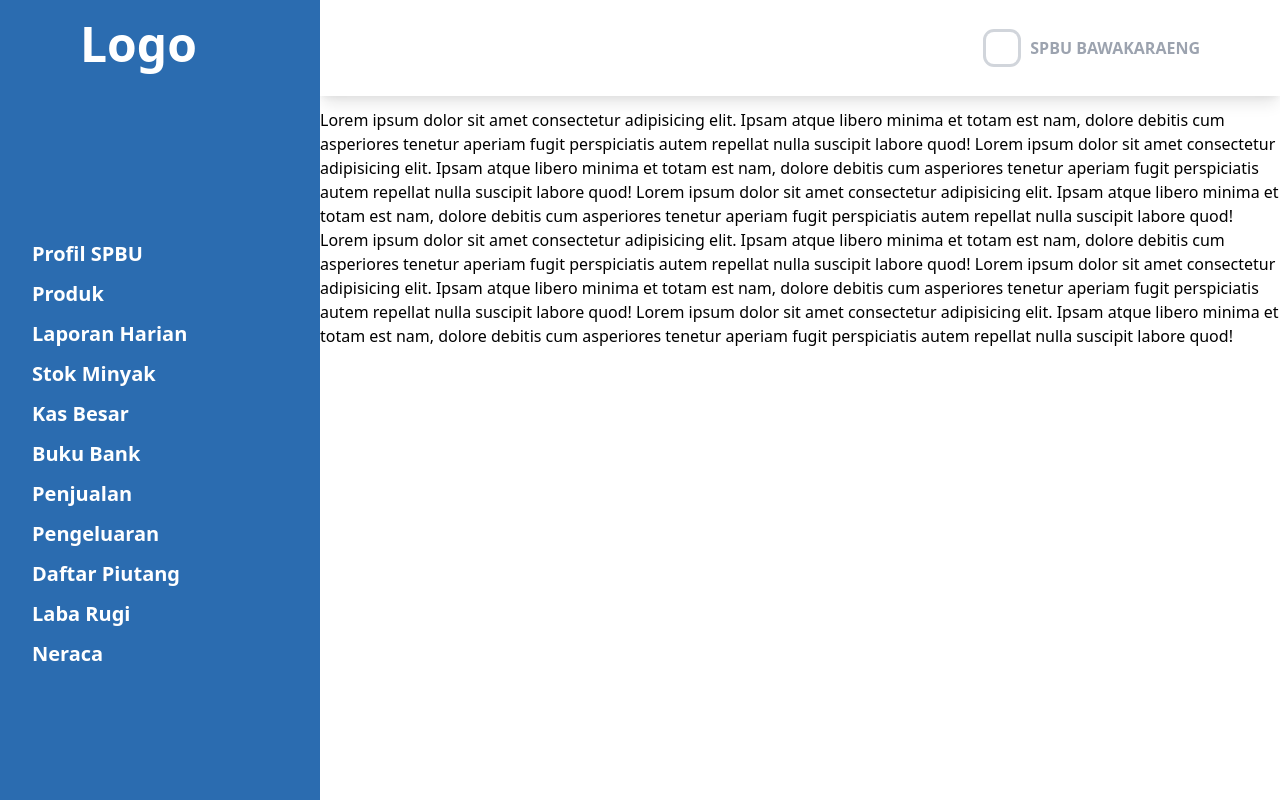
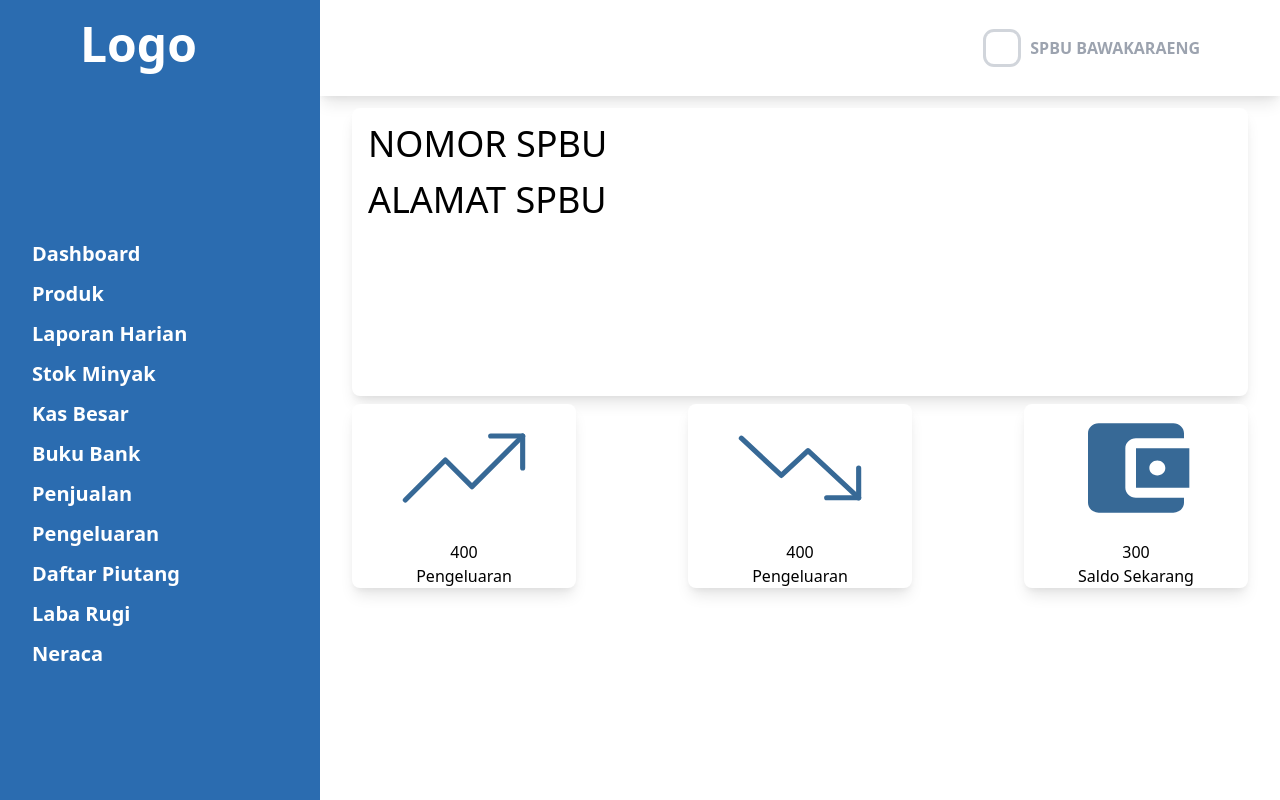
Before and after one commit to hananloser/shk, a Next.js app: page /dashboard in a window 1280 px wide. Built offline with nearby package versions, Linux system fonts and the light colour scheme.

Commit message:
feat(component) Create Dashboard pages

```diff
--- a/package.json
+++ b/package.json
@@ -8,10 +8,13 @@
     "start": "next start"
   },
   "dependencies": {
+    "@types/next-auth": "^3.1.18",
     "clsx": "^1.1.1",
     "next": "10.0.3",
+    "next-auth": "^3.1.0",
     "react": "17.0.1",
     "react-dom": "17.0.1",
+    "react-hook-form": "^6.13.1",
     "react-loading-skeleton": "^2.1.1"
   },
   "devDependencies": {
--- /dev/null
+++ b/src/assets/icons/TrendingDown.tsx
@@ -0,0 +1,25 @@
+import * as React from "react";
+
+function TrendingDown(props: React.SVGProps<SVGSVGElement>) {
+  return (
+    <svg width="1em" height="1em" viewBox="0 0 100 93" fill="none" {...props}>
+      <path
+        d="M95.833 69.75L56.25 32.937 35.417 52.314 4.167 23.25"
+        stroke="#376996"
+        strokeWidth={4}
+        strokeLinecap="round"
+        strokeLinejoin="round"
+      />
+      <path
+        d="M70.833 69.75h25V46.5"
+        stroke="#376996"
+        strokeWidth={4}
+        strokeLinecap="round"
+        strokeLinejoin="round"
+      />
+    </svg>
+  );
+}
+
+const MemoTrendingDown = React.memo(TrendingDown);
+export default MemoTrendingDown;
--- /dev/null
+++ b/src/assets/icons/TrendingUp.tsx
@@ -0,0 +1,25 @@
+import * as React from "react";
+
+function TrendingUp(props: React.SVGProps<SVGSVGElement>) {
+  return (
+    <svg width="1em" height="1em" viewBox="0 0 100 100" fill="none" {...props}>
+      <path
+        d="M95.833 25L56.25 64.583 35.417 43.75 4.167 75"
+        stroke="#376996"
+        strokeWidth={4}
+        strokeLinecap="round"
+        strokeLinejoin="round"
+      />
+      <path
+        d="M70.833 25h25v25"
+        stroke="#376996"
+        strokeWidth={4}
+        strokeLinecap="round"
+        strokeLinejoin="round"
+      />
+    </svg>
+  );
+}
+
+const MemoTrendingUp = React.memo(TrendingUp);
+export default MemoTrendingUp;
--- /dev/null
+++ b/src/assets/icons/Wallet.tsx
@@ -0,0 +1,15 @@
+import * as React from "react";
+
+function Wallet(props: React.SVGProps<SVGSVGElement>) {
+  return (
+    <svg width="1em" height="1em" viewBox="0 0 100 93" fill="none" {...props}>
+      <path
+        d="M87.5 69.75v3.875c0 4.263-3.75 7.75-8.333 7.75H20.833c-4.625 0-8.333-3.487-8.333-7.75v-54.25c0-4.262 3.708-7.75 8.333-7.75h58.334c4.583 0 8.333 3.488 8.333 7.75v3.875H50c-4.625 0-8.333 3.488-8.333 7.75v31c0 4.263 3.708 7.75 8.333 7.75h37.5zM50 62h41.667V31H50v31zm16.667-9.688c-3.459 0-6.25-2.596-6.25-5.812s2.791-5.813 6.25-5.813c3.458 0 6.25 2.597 6.25 5.813 0 3.216-2.792 5.813-6.25 5.813z"
+        fill="#376996"
+      />
+    </svg>
+  );
+}
+
+const MemoWallet = React.memo(Wallet);
+export default MemoWallet;
--- a/src/compoents/Sidebar/index.tsx
+++ b/src/compoents/Sidebar/index.tsx
@@ -3,7 +3,7 @@ import React from 'react'
 
 const Sidebar = () => {
     const menu = [
-        { name: "Profil SPBU" },
+        { name: "Dashboard"},
         { name: "Produk" },
         { name: "Laporan Harian" },
         { name: "Stok Minyak" },
--- a/src/compoents/card/index.tsx
+++ b/src/compoents/card/index.tsx
@@ -8,22 +8,27 @@ export enum Color {
 
 export enum Size {
     large = 'w-full lg:w-1/3',
+    profile = 'w-full h-72',
+    small = 'w-full lg:w-1/4'
 }
+
 
 type Props = {
     size: keyof typeof Size,
     color?: keyof typeof Color,
+    customClass?: string
 }
 
 export const Card: React.FC<Props> = ({
     size = 'large',
     color = 'default',
+    customClass,
     children,
     ...props
 }) => {
 
     const className = clsx(
-        'bg-primary shadow shadow-lg rounded-lg px-5 px-12',
+        'bg-primary shadow shadow-lg rounded-lg ' + customClass ?? '',
         Size[size],
         Color[color]
     )
--- a/src/hocs/withoutAuth.tsx
+++ b/src/hocs/withoutAuth.tsx
@@ -8,7 +8,7 @@ import withConditionalRedirect from './withConditionRedirect';
  */
 export default function withoutAuth<P>(
   WrappedComponent: NextPage<P>,
-  location = '/profile'
+  location = '/login'
 ): NextPage<P> {
   return withConditionalRedirect({
     WrappedComponent,
--- a/src/pages/auth/component/Input/Input.tsx
+++ b/src/pages/auth/component/Input/Input.tsx
@@ -1,21 +1,20 @@
-import React, { InputHTMLAttributes } from 'react'
+import React from 'react'
 
-
-interface Props extends InputHTMLAttributes<HTMLInputElement> {
+type InputProps = React.DetailedHTMLProps<React.InputHTMLAttributes<HTMLInputElement>, HTMLInputElement> & {
     name: string,
     placeholder: string,
-}
+};
 
-
-const Input = ({ name, type, ...rest }: Props) => {
-    return (
+const Input = React.forwardRef<HTMLInputElement, InputProps>(({ name, placeholder, type }, ref, ...rest) => (
     <input
         id={name}
+        name={name}
         type={type}
+        placeholder={placeholder}
+        ref={ref}
         {...rest}
         className="flex-shrink rounded flex-grow flex-auto leading-normal w-px mt-2 border-0 h-8 px-3 relative self-center font-roboto text-lg outline-none bg-gray-200"
     />
-    )
-}
+))
 
 export default Input
--- a/src/pages/auth/index.tsx
+++ b/src/pages/auth/index.tsx
@@ -1,4 +1,4 @@
-import React, { FormEvent, useState } from 'react'
+import React, { useState } from 'react'
 import PasswordIcon from '../../assets/icons/Password'
 import MemoUserIcon from '../../assets/icons/UserIcon'
 import Input from './component/Input/Input'
@@ -8,6 +8,7 @@ import { Card } from '../../compoents/card'
 import { Container } from '../../compoents/container'
 import { Button } from '../../compoents/button'
 import { useRouter } from 'next/router'
+import { useForm } from 'react-hook-form'
 
 
 type Login = {
@@ -16,20 +17,17 @@ type Login = {
 }
 
 const Auth = () => {
-	const [email, setEmail] = useState<string>();
-	const [password, setPassword] = useState<string>();
 	const [loading, setLoading] = useState<boolean>(false);
+	const { register, handleSubmit, errors } = useForm<Login>()
 	const router = useRouter()
 
-	const handleForm = (e: FormEvent) => {
-		e.preventDefault()
-		login({ email: email, password });
+	const handleForm = ({ email, password }: Login) => {
+		console.log(errors);
+		login({ email, password });
 	}
 
 	const login = async ({ email, password }: Login) => {
-
 		setLoading(true);
-
 		const response = await fetch('https://shk-backend.test/api/v1/login', {
 			method: 'POST',
 			headers: {
@@ -37,9 +35,7 @@ const Auth = () => {
 			},
 			body: JSON.stringify({ email: email, password: password })
 		})
-
 		const json = await response.json();
-
 		if (response.status == 200) {
 			localStorage.setItem('token', json['access_token'])
 			router.push('/dashboard')
@@ -47,7 +43,6 @@ const Auth = () => {
 		} else if (response.status == 401) {
 			setLoading(false);
 		}
-
 	}
 
 	return (
@@ -55,23 +50,27 @@ const Auth = () => {
 			<Container>
 				<Card
 					color='default'
-					size='large'>
+					size='large'
+					customClass='px-12 py-4'
+				>
 					{!loading ? (
-						<form onSubmit={handleForm}>
+						<form onSubmit={handleSubmit(handleForm)}>
 							<div className="title text-center mt-7 font-bold text-2xl">
 								Selamat Datang
 						   </div>
 							<div className="title text-center mt-7 font-bold text-xl">
 								Silakan Masukan Username Dan Password
-						   </div>
-
+								{errors.email?.type == 'required' && (<p className="text-red-500">Email Tidak Boleh Kosong</p>)}
+								{errors.password?.type == 'required' && (<p className="text-red-500" >Password Tidak Boleh Kosong</p>)}
+							</div>
 							<InputGroup icon={<MemoUserIcon />}>
-								<Input type='text' name='email' placeholder="Username Or Email" autoComplete='off' onChange={(e) => setEmail(e.target.value)} />
+								<Input type='text' name='email' placeholder="Username Or Email" autoComplete='off' ref={register({ required: true })} />
 							</InputGroup>
 
 							<InputGroup icon={<PasswordIcon />}>
-								<Input type='password' name='password' placeholder="Password" onChange={(e) => setPassword(e.target.value)} />
+								<Input type='password' name='password' placeholder="Password" ref={register({ required: true })} />
 							</InputGroup>
+
 							<div className="flex justify-center mb-10 mt-10">
 								<Button variant='primary' textVariant='bold' size='xlarge' type='submit'>
 									Login
@@ -84,7 +83,7 @@ const Auth = () => {
 								<Skeleton height={20} width={'20%'} />
 								<Skeleton height={50} width={'100%'} />
 								<Skeleton height={50} width={'100%'} />
-								<Skeleton height={50} width={'20%'}/>
+								<Skeleton height={50} width={'20%'} />
 							</div>
 						)}
 				</Card>
--- a/src/pages/dashboard/index.tsx
+++ b/src/pages/dashboard/index.tsx
@@ -1,4 +1,8 @@
 import React from 'react'
+import MemoTrendingDown from '../../assets/icons/TrendingDown'
+import MemoTrendingUp from '../../assets/icons/TrendingUp'
+import MemoWallet from '../../assets/icons/Wallet'
+import { Card } from '../../compoents/card'
 import Sidebar from '../../compoents/Sidebar'
 
 const Dashboard = () => {
@@ -13,14 +17,43 @@ const Dashboard = () => {
                         <div className="name font-bold text-gray-400 mt-1">SPBU BAWAKARAENG</div>
                     </div>
                 </div>
-                <div className="container mx-auto">
-                    Lorem ipsum dolor sit amet consectetur adipisicing elit. Ipsam atque libero minima et totam est nam, dolore debitis cum asperiores tenetur aperiam fugit perspiciatis autem repellat nulla suscipit labore quod!
-                    Lorem ipsum dolor sit amet consectetur adipisicing elit. Ipsam atque libero minima et totam est nam, dolore debitis cum asperiores tenetur aperiam fugit perspiciatis autem repellat nulla suscipit labore quod!
-                    Lorem ipsum dolor sit amet consectetur adipisicing elit. Ipsam atque libero minima et totam est nam, dolore debitis cum asperiores tenetur aperiam fugit perspiciatis autem repellat nulla suscipit labore quod!
-                    Lorem ipsum dolor sit amet consectetur adipisicing elit. Ipsam atque libero minima et totam est nam, dolore debitis cum asperiores tenetur aperiam fugit perspiciatis autem repellat nulla suscipit labore quod!
-                    Lorem ipsum dolor sit amet consectetur adipisicing elit. Ipsam atque libero minima et totam est nam, dolore debitis cum asperiores tenetur aperiam fugit perspiciatis autem repellat nulla suscipit labore quod!
-                    Lorem ipsum dolor sit amet consectetur adipisicing elit. Ipsam atque libero minima et totam est nam, dolore debitis cum asperiores tenetur aperiam fugit perspiciatis autem repellat nulla suscipit labore quod!
-              </div>
+                <div className="container mx-auto px-8">
+                    <Card size='profile' customClass={'px-4 pt-4'}>
+                        <div className="flex flex-col space-y-4">
+                            <span className="text-4xl">NOMOR SPBU</span>
+                            <span className="text-4xl">ALAMAT SPBU</span>
+                        </div>
+                    </Card>
+                    <div className="flex flex-col md:flex-row justify-between  items-center text-center">
+                        <Card size='small' customClass={'mt-2 flex flex-col item-center justify-center'}>
+                            <div className="icon text-center flex justify-center mb-2">
+                                <MemoTrendingUp className='text-9xl' />
+                            </div>
+                            <div className="flex flex-col justify-center">
+                                <span>400</span>
+                                <span>Pengeluaran</span>
+                            </div>
+                        </Card>
+                        <Card size='small' customClass={'mt-2'}>
+                            <div className="icon text-center flex justify-center mb-2">
+                                <MemoTrendingDown className='text-9xl' />
+                            </div>
+                            <div className="flex flex-col justify-center">
+                                <span>400</span>
+                                <span>Pengeluaran</span>
+                            </div>
+                        </Card>
+                        <Card size='small' customClass={'mt-2 '}>
+                            <div className="icon text-center flex justify-center mb-2">
+                                <MemoWallet className={'text-9xl'} />
+                            </div>
+                            <div className="text-center flex flex-col">
+                                <span>300</span>
+                                <span>Saldo Sekarang</span>
+                            </div>
+                        </Card>
+                    </div>
+                </div>
             </div>
         </div>
     )
```
Also changed, not shown: 1 other file (tests, documents, lock files or other folders). Lines whose indentation alone changed are shown as unchanged.
